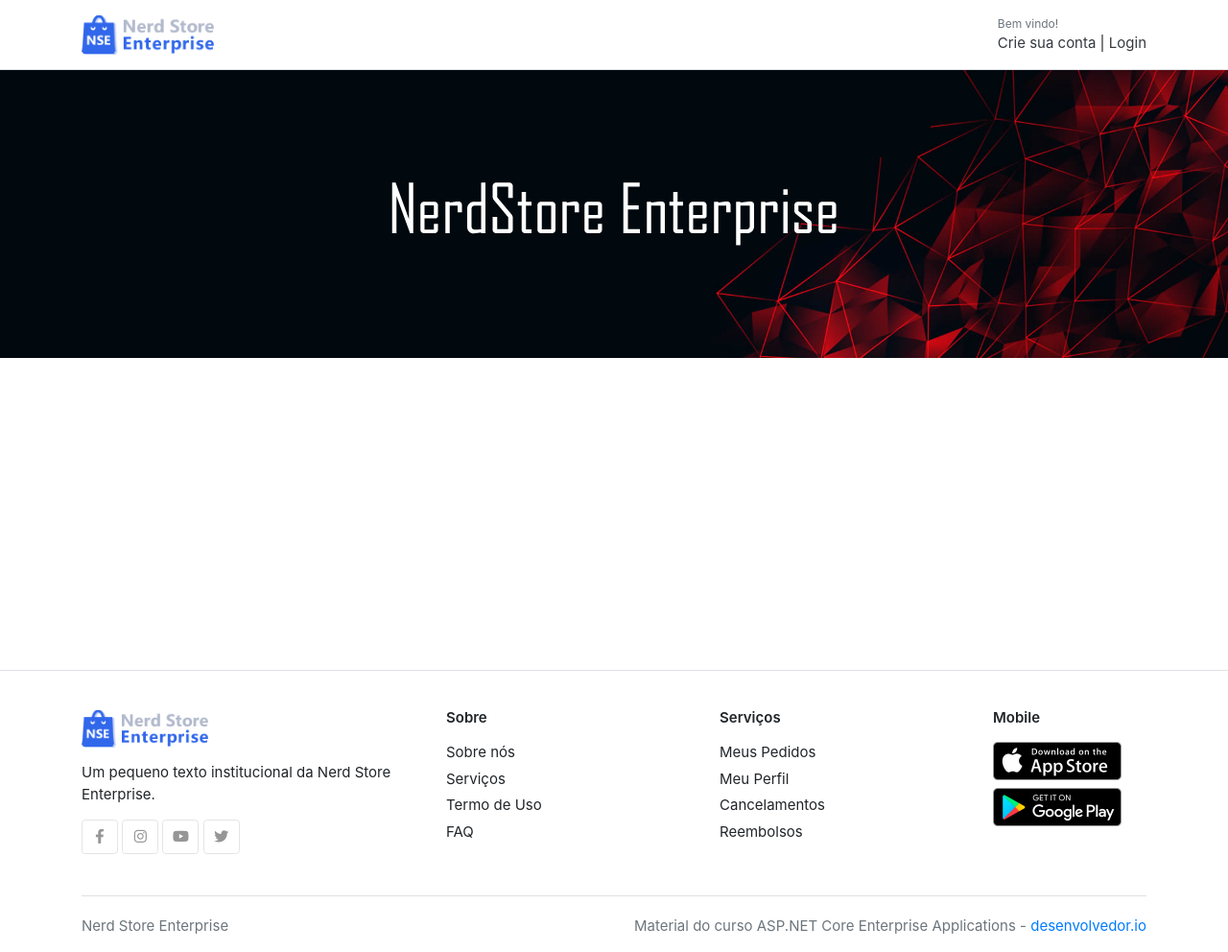
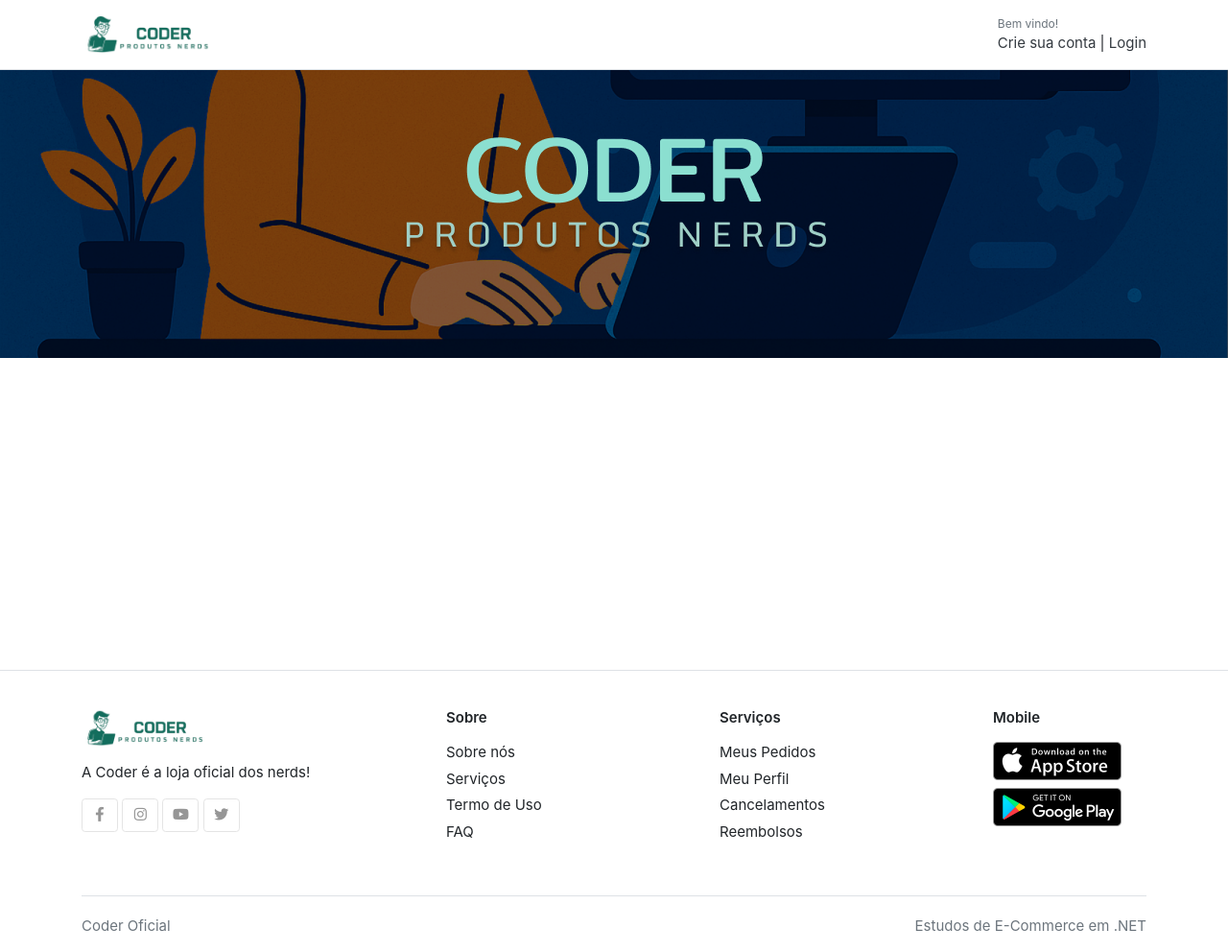
Before and after one commit to LuanCarvalhoLeite/ecommerce-enterprise, an ASP.NET Core app: template src/web/ECommerceEnterprise.WebApp.MVC/Views/Catalogo/Index.cshtml in a window 1280 px wide. Shown: the whole page at 96% size. Run offline with ASP.NET Core 8, Linux system fonts and the light colour scheme; the template is opened without the code that fills it, so the values that code supplies are empty; some libraries are stand-ins or nearby versions; some web fonts are replaced.

Commit message:
Ajustes no MVC

```diff
--- a/src/web/ECommerceEnterprise.WebApp.MVC/Views/Catalogo/Index.cshtml
+++ b/src/web/ECommerceEnterprise.WebApp.MVC/Views/Catalogo/Index.cshtml
@@ -7,9 +7,9 @@
 
 <section>
     <div>
-        <div style="background-image: url(images/banners/Template.jpg); height: 100%; background-position: center; background-repeat: no-repeat; background-size: cover">
+        <div style="background-image: url(images/banners/Template.png); height: 100%; background-position: center; background-repeat: no-repeat; background-size: cover">
             <div style="text-align: center;">
-                <img src="~/images/banners/nerdstore.png" />
+                <img src="~/images/banners/coderTypography.png" />
             </div>
         </div>
         <div class="container" style=" padding-top: 20px">
--- a/src/web/ECommerceEnterprise.WebApp.MVC/Views/Shared/_Layout.cshtml
+++ b/src/web/ECommerceEnterprise.WebApp.MVC/Views/Shared/_Layout.cshtml
@@ -48,7 +48,7 @@
                     <aside class="col-md-4">
                         <article class="mr-3">
                             <img src="~/images/logo.png" class="logo-footer">
-                            <p class="mt-3">Um pequeno texto institucional da Nerd Store Enterprise.</p>
+                            <p class="mt-3">A Coder é a loja oficial dos nerds!</p>
                             <div>
                                 <a class="btn btn-icon btn-light" title="Facebook" target="_blank" href="#"><i class="fab fa-facebook-f"></i></a>
                                 <a class="btn btn-icon btn-light" title="Instagram" target="_blank" href="#"><i class="fab fa-instagram"></i></a>
@@ -84,10 +84,10 @@
             </section>
 
             <section class="footer-copyright border-top">
-                <p class="float-left text-muted"> Nerd Store Enterprise </p>
+                <p class="float-left text-muted"> Coder Oficial </p>
                 <p class="float-right text-muted">
-                    Material do curso ASP.NET Core Enterprise Applications -
-                    <a target="_blank" href="https://desenvolvedor.io">desenvolvedor.io</a>
+                    Estudos de E-Commerce em .NET
+
                 </p>
             </section>
         </div>
```
Also changed, not shown: src/web/ECommerceEnterprise.WebApp.MVC/wwwroot/images/banners/1.jpg (deleted), src/web/ECommerceEnterprise.WebApp.MVC/wwwroot/images/banners/Template.jpg (deleted), src/web/ECommerceEnterprise.WebApp.MVC/wwwroot/images/banners/Template.png, src/web/ECommerceEnterprise.WebApp.MVC/wwwroot/images/banners/coderTypography.png (added), src/web/ECommerceEnterprise.WebApp.MVC/wwwroot/images/banners/nerdstore.png (deleted), src/web/ECommerceEnterprise.WebApp.MVC/wwwroot/images/logo.png.
